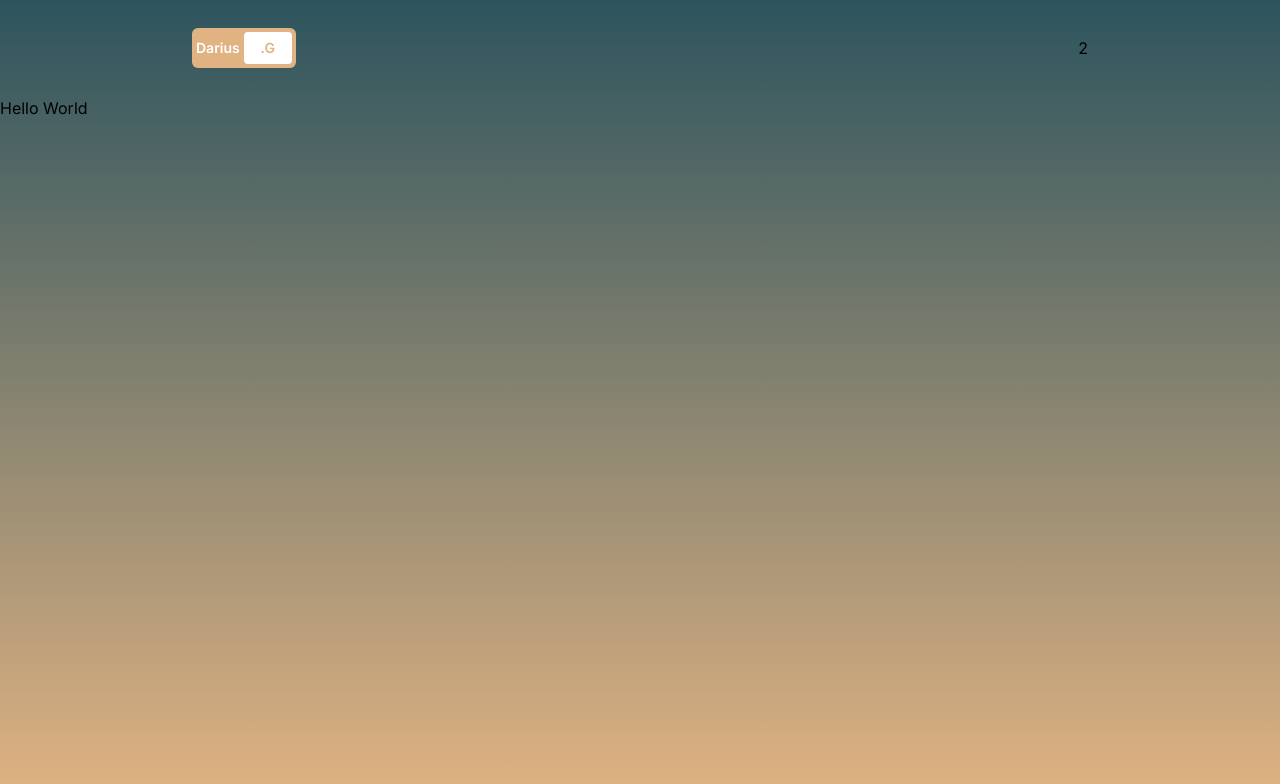
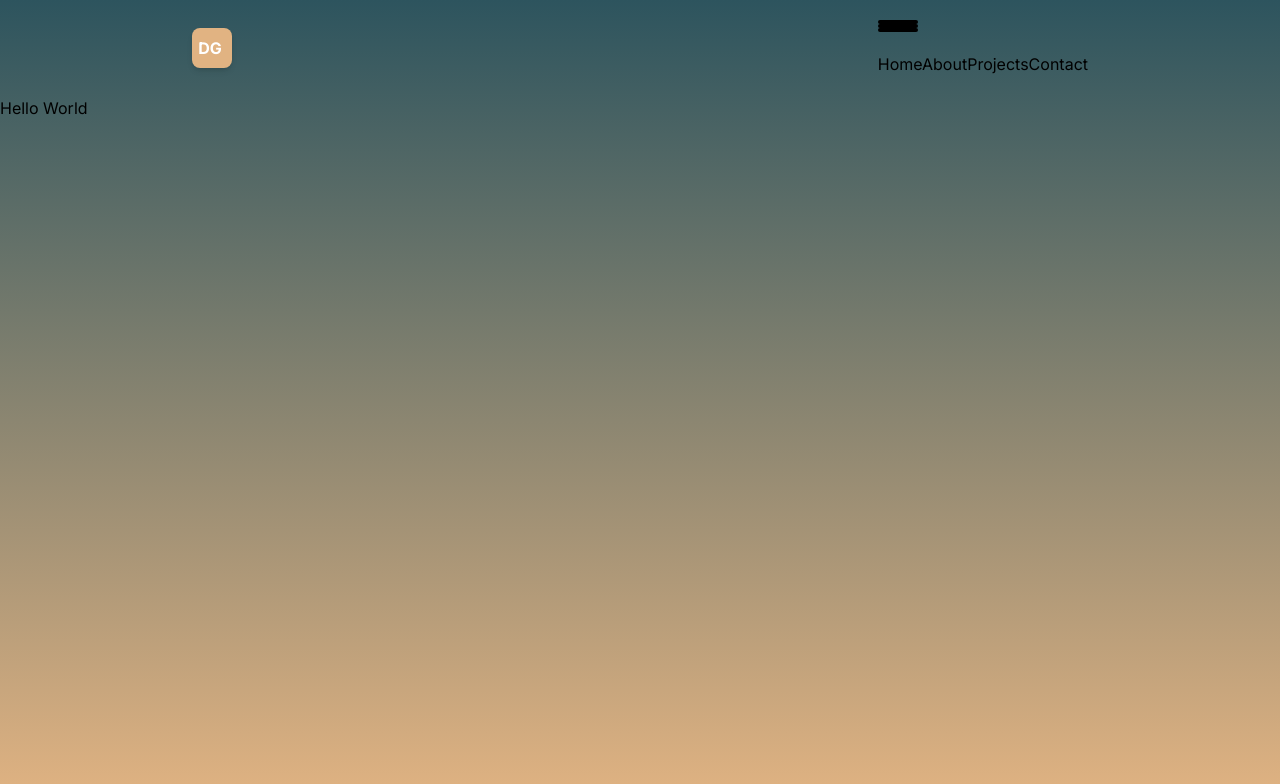
Before and after one commit to DariusGuillaume/Portfolio-website, a Next.js app: page / in a window 1280 px wide. Shown: the top 784 px of the page. Built offline with nearby package versions, Linux system fonts and the light colour scheme.

Commit message:
Logo change and added menu list

```diff
--- a/src/components/Navbar.jsx
+++ b/src/components/Navbar.jsx
@@ -1,4 +1,14 @@
 import Link from 'next/link'
+
+const links = [
+{url: '/', title: 'Home'},
+{url: '/about', title: 'About'},
+{url: '/projects', title: 'Projects'},
+{url: '/contact', title: 'Contact'},
+];
+
+
+
 
 
 const Navbar = () => {
@@ -6,14 +16,25 @@ const Navbar = () => {
     <div className='h-full flex items-center justify-between px-4 sm:px-8 md:px-12 lg:px-20 xl:px-48'>
     {/* LOGO */}
     <div className=''>
-    <Link href = "/" className="text-sm bg-sandtan rounded-md p-1 font-semibold flex items-center justify-center">
-    <span className="text-white mr-1"> Darius  </span>
-      <span className="w-12 h-8 rounded bg-white text-sandtan flex items-center justify-center"> .G</span>
-   </Link>
+    <Link href = "/" className=" bg-sandtan w-10 h-10 rounded-lg
+        items-center justify-center flex font-bold shadow-md">
+    <span className="text-white mr-1 items-center "> DG  </span>
+    </Link>
+
     </div>
     {/* MENU*/}
-    <div className=''>2 </div>
-
+    <div className=''>
+     {/* MENU BUTTON*/}
+     <button className='w-10 h-8 flex flex-col'>
+    <div className='w-10 h-1 bg-black rounded'></div>
+    <div className='w-10 h-1 bg-black rounded'></div>
+    <div className='w-10 h-1 bg-black rounded'></div>
+    </button>
+    {/* MENU LIST*/}
+    <div className=''>
+    {links.map(link=>(<Link href = {link.url} key = {link.title}>{link.title}</Link>))}
+      </div>
+    </div>
     </div>
   )
 }
```
Also changed, not shown: src/app/projects/page.jsx (renamed from src/app/portfolio/page.jsx), 1 other file (tests, documents, lock files or other folders).
